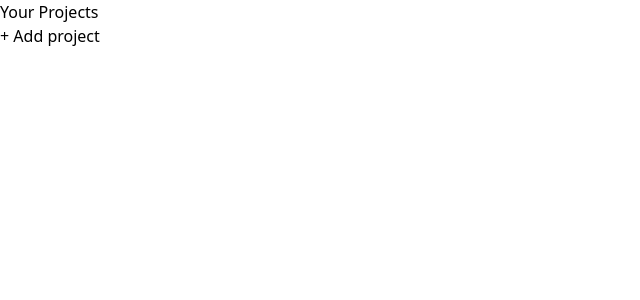
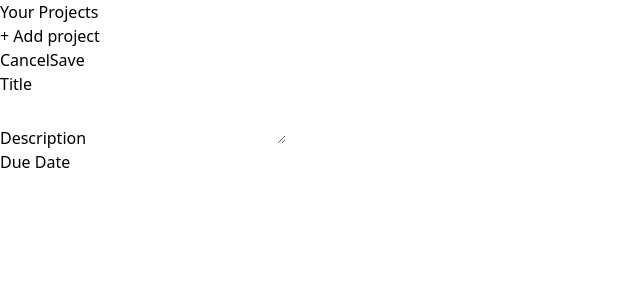
Before and after one commit to yasinserhatpeker/React-ProjectApp, a React (Vite) app: page / in a window 1280 px wide. Shown: the top 300 px of the page, without its empty margins (0-640 px from the left). Built offline with nearby package versions, Linux system fonts and the light colour scheme.

Commit message:
Added to App.jsx.

```diff
--- a/src/App.jsx
+++ b/src/App.jsx
@@ -1,9 +1,11 @@
+import NewProject from "./components/NewProject";
 import SideBar from "./components/SideBar";
 
 function App() {
   return (
-    <main className="h-screen my-8">
+    <main className="h-screen my-8 flex gap-8">
       <SideBar/>
+      <NewProject/>
     </main>
   );
 }
--- /dev/null
+++ b/src/components/Input.jsx
@@ -0,0 +1,8 @@
+export default function Input({textarea,label,...props}) {
+    return (
+        <p>
+          <label>{label}</label>
+          {textarea ? <textarea {...props}/> : <input {...props}/>}
+         </p>
+    )
+}
--- a/src/components/NewProject.jsx
+++ b/src/components/NewProject.jsx
@@ -1,3 +1,5 @@
+import Input from "./Input.jsx";
+
 export default function NewProject() {
     return (
       <div>
@@ -6,18 +8,9 @@ export default function NewProject() {
             <button>Save</button>
         </menu>
         <div>
-             <p>
-                <label>Title</label>
-                <input  />
-             </p>
-             <p>
-                <label>Description</label>
-                <textarea ></textarea>
-             </p>
-             <p>
-                <label>Due Date</label>
-                <input  />
-             </p>
+             <Input label="Title" />
+             <Input label="Description" textarea={true}/>
+             <Input label="Due Date"/>
         </div>
       </div>
     )
```
